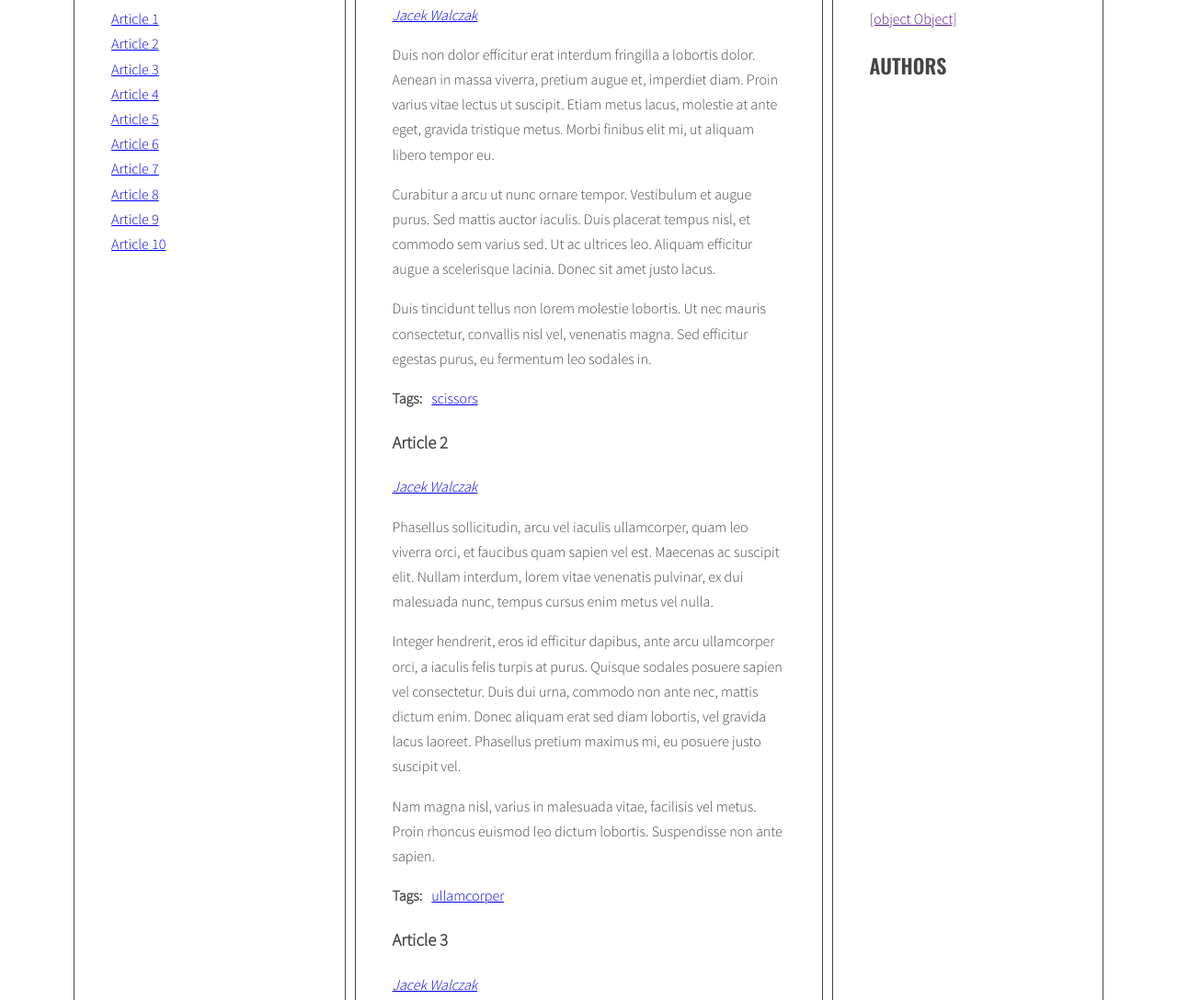
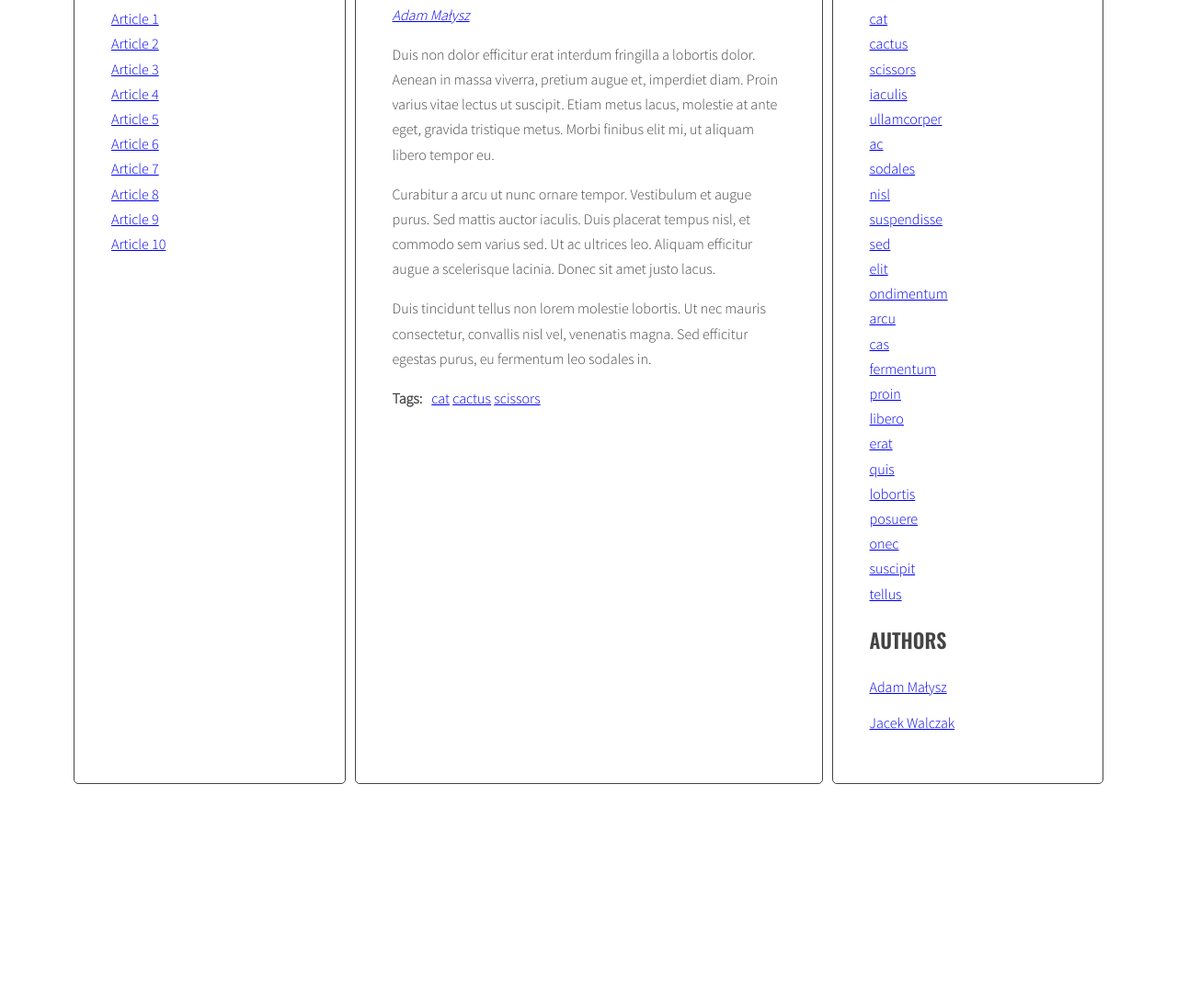
Before and after one commit to Kwiatos493/javascript-blog, a website: page index.html in a window 1280 px wide. Shown: the part 351-1439 px from the top of the page at 92% size. After the commit the page ends 1212 px from the top, so only its background shows below. Drawn offline with nearby package versions, Linux system fonts and the light colour scheme.

Commit message:
zadanie nr 3 poprawa

```diff
--- a/index.html
+++ b/index.html
@@ -15,18 +15,15 @@
                <aside class="sidebar">
                   <h2 class="section-title">All posts</h2>
                   <ul class="list titles">
-
                   </ul>
                </aside>
                <section class="posts">
-              <article class="post active" id="article-1" data-tags="cat cactus scissors" data-author="Jacek Walczak">
+                  <article class="post active" id="article-1" data-tags="cat cactus scissors" data-author="Adam Małysz">
                      <h3 class="post-title">Article 1</h3>
                      <p class="post-author"></p>
                      <div class="post-content">
                         <p>Duis non dolor efficitur erat interdum fringilla a lobortis dolor. Aenean in massa viverra, pretium augue et, imperdiet diam. Proin varius vitae lectus ut suscipit. Etiam metus lacus, molestie at ante eget, gravida tristique metus. Morbi finibus elit mi, ut aliquam libero tempor eu.</p>
-
                         <p>Curabitur a arcu ut nunc ornare tempor. Vestibulum et augue purus. Sed mattis auctor iaculis. Duis placerat tempus nisl, et commodo sem varius sed. Ut ac ultrices leo. Aliquam efficitur augue a scelerisque lacinia. Donec sit amet justo lacus.</p>
-
                         <p>Duis tincidunt tellus non lorem molestie lobortis. Ut nec mauris consectetur, convallis nisl vel, venenatis magna. Sed efficitur egestas purus, eu fermentum leo sodales in.</p>
                      </div>
                      <div class="post-tags">
@@ -35,14 +32,12 @@
                         </ul>
                      </div>
                   </article>
-              <article class="post active" id="article-2" data-tags="vel iaculis ullamcorper" data-author="Jacek Walczak">
+                  <article class="post" id="article-2" data-tags="cactus iaculis ullamcorper" data-author="Jacek Walczak">
                      <h3 class="post-title">Article 2</h3>
                      <p class="post-author"></p>
                      <div class="post-content">
                         <p>Phasellus sollicitudin, arcu vel iaculis ullamcorper, quam leo viverra orci, et faucibus quam sapien vel est. Maecenas ac suscipit elit. Nullam interdum, lorem vitae venenatis pulvinar, ex dui malesuada nunc, tempus cursus enim metus vel nulla.</p>
-
                         <p>Integer hendrerit, eros id efficitur dapibus, ante arcu ullamcorper orci, a iaculis felis turpis at purus. Quisque sodales posuere sapien vel consectetur. Duis dui urna, commodo non ante nec, mattis dictum enim. Donec aliquam erat sed diam lobortis, vel gravida lacus laoreet. Phasellus pretium maximus mi, eu posuere justo suscipit vel.</p>
-
                         <p>Nam magna nisl, varius in malesuada vitae, facilisis vel metus. Proin rhoncus euismod leo dictum lobortis. Suspendisse non ante sapien.</p>
                      </div>
                      <div class="post-tags">
@@ -51,12 +46,11 @@
                         </ul>
                      </div>
                   </article>
-              <article class="post active" id="article-3" data-tags="ac sodales nisl" data-author="Jacek Walczak">
+                  <article class="post" id="article-3" data-tags="ac sodales nisl" data-author="Jacek Walczak">
                      <h3 class="post-title">Article 3</h3>
                      <p class="post-author"></p>
                      <div class="post-content">
                         <p>Mauris vel pellentesque turpis, ac sodales nisl. Quisque iaculis mi velit, ut convallis tellus accumsan a. Quisque iaculis, nisi et dignissim tincidunt, nisl eros euismod nulla, finibus laoreet erat enim posuere elit.</p>
-
                         <p>Aenean at semper urna. Duis vel sapien molestie, egestas diam consequat, molestie nulla. Praesent a malesuada metus. Praesent et tempus leo.</p>
                         <p>Mauris in eleifend neque, vitae eleifend velit. Maecenas purus est, bibendum eget imperdiet id, dictum sed ante. Aenean a magna et eros sagittis aliquet.</p>
                      </div>
@@ -66,14 +60,12 @@
                         </ul>
                      </div>
                   </article>
-              <article class="post active" id="article-4" data-tags="suspendisse sed elit" data-author="Jacek Walczak">
+                  <article class="post" id="article-4" data-tags="suspendisse sed elit" data-author="Adam Małysz">
                      <h3 class="post-title">Article 4</h3>
                      <p class="post-author"></p>
                      <div class="post-content">
                         <p>Morbi vel cursus nulla, vel varius mauris. Suspendisse sed elit sit amet risus faucibus vestibulum ut sit amet purus. Donec orci est, condimentum ut quam quis, scelerisque fringilla ligula.</p>
-
                         <p>Quisque bibendum nisl id quam sagittis, id pretium dolor scelerisque. Suspendisse non odio nec velit dapibus placerat non a libero.</p>
-
                         <p>Vivamus at tristique ex, feugiat sagittis ex. Cras cursus, ipsum et efficitur commodo, urna sapien rutrum magna, quis sodales justo ligula eget nunc. In hac habitasse platea dictumst.</p>
                      </div>
                      <div class="post-tags">
@@ -82,14 +74,12 @@
                         </ul>
                      </div>
                   </article>
-              <article class="post active" id="article-5" data-tags="ondimentum arcu ac" data-author="Jacek Walczak">
+                  <article class="post" id="article-5" data-tags="ondimentum arcu ac" data-author="Jacek Walczak">
                      <h3 class="post-title">Article 5</h3>
                      <p class="post-author"></p>
                      <div class="post-content">
                         <p>Suspendisse sem eros, euismod condimentum arcu ac, consequat fermentum orci. Nam convallis lacus nec interdum vestibulum. Vestibulum luctus, quam eu tristique ornare, lorem nibh sodales enim, vitae tempor dolor ante vitae tortor.</p>
-
                         <p>Duis venenatis metus quis luctus lobortis. In porttitor ipsum eget ligula aliquam ornare. Cras malesuada urna id volutpat sodales.</p>
-
                         <p>Donec lobortis ultricies turpis, eu viverra magna gravida quis. Fusce sit amet pretium nulla. Duis rutrum metus vel libero sodales, pellentesque varius ex pulvinar.</p>
                      </div>
                      <div class="post-tags">
@@ -98,14 +88,12 @@
                         </ul>
                      </div>
                   </article>
-              <article class="post active" id="article-6" data-tags="ondimentum arcu ac" data-author="Jacek Walczak">
+                  <article class="post" id="article-6" data-tags="ondimentum arcu ac" data-author="Jacek Walczak">
                      <h3 class="post-title">Article 6</h3>
                      <p class="post-author"></p>
                      <div class="post-content">
                         <p>Donec posuere iaculis aondimentum arcu ac. Lorem ipsum dolor sit amet, consectetur adipiscing elit. Quisque hendrerit neque nec urna tincidunt, quis vehicula dui vulputate. Morbi est sapien, auctor ut lectus eu, placerat viverra lorem.</p>
-
                         <p>Cras consectetur at erat id accumsan. Suspendisse lacinia in nulla quis vulputate. Nunc vitae consectetur augue. Nam ut vehicula mi. Aliquam tristique, purus in hendrerit porta, elit lectus finibus mi, vel malesuada nisl lectus a libero.</p>
-
                         <p>Nam quis efficitur ante. Sed eget purus quis ex commodo porta eu sit amet dolor. Mauris tellus nisl, dictum nec est vitae, condimentum ornare ante. Fusce ornare hendrerit maximus. In maximus rhoncus justo.</p>
                      </div>
                      <div class="post-tags">
@@ -114,14 +102,12 @@
                         </ul>
                      </div>
                   </article>
-              <article class="post active" id="article-7" data-tags="cas nisl fermentum" data-author="Jacek Walczak">
+                  <article class="post" id="article-7" data-tags="cas cactus fermentum" data-author="Adam Małysz">
                      <h3 class="post-title">Article 7</h3>
                      <p class="post-author"></p>
                      <div class="post-content">
                         <p>Donec eleifend mauris ac nisl fermentum, ac fermentum turpis dignissim. Aliquam diam nisl, imperdiet a varius eget, lobortis sed nisi. Nullam suscipit ipsum sed magna blandit, sed pellentesque urna malesuada.</p>
-
                         <p>Duis vestibulum arcu et lectus viverra porta. Praesent tempor lacus eget quam mattis, sit amet venenatis diam ultrices. Morbi gravida sapien quis ligula tincidunt, vel sagittis erat ultrices.</p>
-
                         <p>Ut orci tellus, laoreet ac diam ut, tempus bibendum nisi. Nam egestas sagittis nibh. Curabitur tristique dui quis egestas pretium. Duis eu felis orci.</p>
                      </div>
                      <div class="post-tags">
@@ -130,14 +116,12 @@
                         </ul>
                      </div>
                   </article>
-              <article class="post active" id="article-8" data-tags="proin libero erat" data-author="Jacek Walczak">
+                  <article class="post" id="article-8" data-tags="proin libero erat" data-author="Jacek Walczak">
                      <h3 class="post-title">Article 8</h3>
                      <p class="post-author"></p>
                      <div class="post-content">
                         <p>Praesent quis imperdiet erat. Curabitur tempor sapien a interdum malesuada. Proin libero erat, sagittis a sollicitudin eget, pulvinar nec risus. Cras et suscipit sem.</p>
-
                         <p>Maecenas consequat diam nec sollicitudin congue. Aenean porttitor porttitor quam, condimentum interdum metus congue sed. Donec at nulla ipsum.</p>
-
                         <p>Mauris non congue dui. Aenean ac eros vitae massa vulputate aliquet ut ac elit. Morbi iaculis auctor nunc aliquet luctus. Nunc tincidunt sem dui, quis interdum leo pellentesque eget. Fusce id leo varius, imperdiet nunc vitae, tristique mi. Mauris quis interdum justo. Mauris auctor purus eu leo faucibus feugiat. Nulla at odio vitae leo semper blandit.</p>
                      </div>
                      <div class="post-tags">
@@ -146,14 +130,12 @@
                         </ul>
                      </div>
                   </article>
-              <article class="post active" id="article-9" data-tags="quis lobortis posuere" data-author="Jacek Walczak">
+                  <article class="post" id="article-9" data-tags="quis lobortis posuere" data-author="Adam Małysz">
                      <h3 class="post-title">Article 9</h3>
                      <p class="post-author"></p>
                      <div class="post-content">
                         <p>Tam et facilisis purus. Donec vulputate est quis lobortis posuere. Nunc vitae lorem ut odio faucibus pulvinar nec in justo. Ut ut ante ac tellus ornare tempus. Nunc maximus, tortor et dictum convallis, nunc libero posuere leo, scelerisque ultrices arcu sapien ut tellus.</p>
-
                         <p>Fusce lacinia augue massa, non tincidunt tortor auctor quis. Vestibulum ut pretium nisl. Etiam id tellus tempus, commodo ligula vehicula, porta magna.</p>
-
                         <p>Donec fringilla blandit dolor vel aliquet. Fusce tortor sapien, lobortis eu vehicula sit amet, dignissim et lectus. In ullamcorper metus vel massa fermentum, at fermentum dui sollicitudin. Nullam lacinia elit vel tortor ullamcorper pulvinar.</p>
                      </div>
                      <div class="post-tags">
@@ -162,14 +144,12 @@
                         </ul>
                      </div>
                   </article>
-              <article class="post active" id="article-10" data-tags="onec suscipit tellus" data-author="Jacek Walczak">
+                  <article class="post" id="article-10" data-tags="onec suscipit tellus" data-author="Jacek Walczak">
                      <h3 class="post-title">Article 10</h3>
                      <p class="post-author"></p>
                      <div class="post-content">
                         <p>Aliquam erat volutpat. Ut non eleifend lectus. Donec suscipit tellus tempor, ornare dui id, hendrerit neque. Phasellus lacinia laoreet dui in luctus. Sed hendrerit, magna sit amet varius tempor, augue augue scelerisque est, non scelerisque mauris libero eu sapien.</p>
-
                         <p>Sed at sapien in quam sollicitudin aliquam. In interdum metus a mi porttitor luctus. Sed commodo, arcu id lacinia posuere, felis elit pharetra urna, at feugiat est orci sit amet libero. Quisque in nisl est. Nullam vehicula at lectus non luctus. Cras aliquam neque magna, at varius nisi egestas ut.</p>
-
                         <p>Rhoncus purus nulla, non auctor lacus placerat ut. Aliquam condimentum eget magna ac gravida. Etiam egestas faucibus urna et finibus. Cras vel tellus vel magna suscipit euismod. Maecenas id arcu ante. Duis iaculis scelerisque erat, at ullamcorper arcu consectetur eu. Fusce aliquam diam at arcu pharetra, vel fermentum nunc lobortis.</p>
                      </div>
                      <div class="post-tags">
@@ -202,14 +182,14 @@
       <script id="template-tag-cloud-link" type="text/x-handlebars-template">
          {{#each tags}}
          <li>
-          <a href="#tag-{{tag}}" class="{{className}}"></a>
+           <a href="#tag-{{tag}}" class="{{className}}">{{tag}}</a>
          </li>
          {{/each}}
       </script>
       <script id="template-author-cloud-link" type="text/x-handlebars-template">
          {{#each authors}}
          <li>
-          <a href="#author-{{author}}"></a>
+           <a href="#author-{{author}}">{{author}}</a>
          </li>
          {{/each}}
       </script>
--- a/js/script.js
+++ b/js/script.js
@@ -1,10 +1,20 @@
 const templates = {
-	articleLink: Handlebars.compile(document.querySelector('#template-article-link').innerHTML),
-	tagLink: Handlebars.compile(document.querySelector('#template-article-tag').innerHTML),
-	articleAuthor: Handlebars.compile(document.querySelector('#template-article-author').innerHTML),
-	tagCloudLink: Handlebars.compile(document.querySelector('#template-tag-cloud-link').innerHTML),
-	authorCloudLink: Handlebars.compile(document.querySelector('#template-author-cloud-link').innerHTML)
-  }
+	articleLink: Handlebars.compile(
+	  document.querySelector("#template-article-link").innerHTML
+	),
+	tagLink: Handlebars.compile(
+	  document.querySelector("#template-article-tag").innerHTML
+	),
+	articleAuthor: Handlebars.compile(
+	  document.querySelector("#template-article-author").innerHTML
+	),
+	tagCloudLink: Handlebars.compile(
+	  document.querySelector("#template-tag-cloud-link").innerHTML
+	),
+	authorCloudLink: Handlebars.compile(
+	  document.querySelector("#template-author-cloud-link").innerHTML
+	),
+  };
 
   const titleClickHandler = function (event) {
 	const clickedElement = this;
@@ -40,7 +50,7 @@ const titleClickHandler = function (event) {
 	optTagsListSelector = ".tags.list",
 	optCloudClassCount = "5",
 	optCloudClassPrefix = "tag-size-",
-	optAuthorsListSelector =".authors.list";
+	optAuthorsListSelector = ".authors.list";
 
   function generateTitleLinks(customSelector = "") {
 	const titleList = document.querySelector(optTitleListSelector);
@@ -56,18 +66,9 @@ const titleClickHandler = function (event) {
 
 	  const articleTitle = article.querySelector(optTitleSelector).innerHTML;
 
-	  const linkHTMLData = {id: articleId, title: articleTitle};
+	  const linkHTMLData = { id: articleId, title: articleTitle };
 	  const linkHTML = templates.articleLink(linkHTMLData);
 	  console.log("link wygenerowany");
-
-	  /* find the title element */
-
-	  /* get the title from the title element */
-
-	  /* create HTML of the link */
-
-	  /* insert link into titleList */
-
 	  html = html + linkHTML;
 	}
 
@@ -83,27 +84,26 @@ const titleClickHandler = function (event) {
   function calculateTagsParams(tags) {
 	const params = { max: 0, min: 999999 };
 
-	for (let tag in tags){
+	for (let tag in tags) {
 	  params.max = Math.max(tags[tag], params.max);
 	  params.min = Math.min(tags[tag], params.min);
-		console.log(tag + ' is used ' + tags[tag] + ' timse ');
+	  console.log(tag + " is used " + tags[tag] + " timse ");
 	}
 
 	return params;
-
   }
 
-  function calculateTagClass(count, params){
+  function calculateTagClass(count, params) {
 	const normalizedCount = count - params.min;
 	const normalizedMax = params.max - params.min;
 	const percentage = normalizedCount / normalizedMax;
-	const classNumber = Math.floor( percentage * (optCloudClassCount - 1) + 1 );
+	const classNumber = Math.floor(percentage * (optCloudClassCount - 1) + 1);
 
 	return optCloudClassPrefix + classNumber;
   }
 
   function generateTags() {
-	const allTags = {tags: []};
+	const allTags = {};
 	const articles = document.querySelectorAll(optArticleSelector);
 
 	for (let article of articles) {
@@ -116,38 +116,43 @@ const titleClickHandler = function (event) {
 	  const articleTagsArray = articleTags.split(" ");
 
 	  for (let tag of articleTagsArray) {
-		console.log(".data-tags");
-
-		const taglinkHTMLData = {id: tag, title: tag};
+		const taglinkHTMLData = { id: tag, title: tag };
 		const tagLinkHTML = templates.tagLink(taglinkHTMLData);
 
-		titleList.innerHTML = tagLinkHTML;
+		html += tagLinkHTML;
 
-		if(!allTags[tag]) {
-
+		if (!allTags[tag]) {
 		  allTags[tag] = 1;
 		} else {
 		  allTags[tag]++;
 		}
 	  }
+
+	  titleList.innerHTML = html;
 	}
 
-	const tagList = document.querySelector('.tags');
+	const tagList = document.querySelector(optTagsListSelector);
+	const tagsParams = calculateTagsParams(allTags);
+	const allTagsData = { tags: [] };
 
-  const tagsParams = calculateTagsParams(allTags);
-  console.log('tagsParams:', tagsParams)
-  const allTagsData = {tags: []};
-
-  for(let tag in allTags){
-	const tagLinkHTML = '<li><a class="' + calculateTagClass(allTags[tag], tagsParams) + '" href="#tag-' + tag + '">' + tag + '</a></li>';
-	console.log('tagLinkHTML:', tagLinkHTML);
+	for (let tag in allTags) {
+	  const tagLinkHTML =
+		'<li><a class="' +
+		calculateTagClass(allTags[tag], tagsParams) +
+		'" href="#tag-' +
+		tag +
+		'">' +
+		tag +
+		"</a></li>";
+	  console.log("tagLinkHTML:", tagLinkHTML);
 	  allTagsData.tags.push({
 		tag: tag,
 		count: allTags[tag],
-		className: calculateTagClass(allTags[tag], tagsParams)
+		className: calculateTagClass(allTags[tag], tagsParams),
 	  });
 	}
-  tagList.innerHTML = '<li><a href="' + '"><span>' + allTags + "</span></a></li>";
+
+	tagList.innerHTML = templates.tagCloudLink(allTagsData);
   }
 
   function tagClickHandler(event) {
@@ -156,18 +161,18 @@ const titleClickHandler = function (event) {
 	const clickedElement = this;
 
 	const href = clickedElement.getAttribute("href");
-
 	const tag = href.replace("#tag-", "");
-
 	const tagLinks = document.querySelectorAll('a.active[href^="#tag-"]');
 
 	for (let tagLink of tagLinks) {
 	  tagLink.classList.remove("active");
 	}
 
-	const tagLinksHref = document.querySelectorAll('a.active[href^="#tag-"]');
+	const tagActiveLinks = document.querySelectorAll(
+	  'a[href^="#tag-' + tag + '"]'
+	);
 
-	for (let tagLink of tagLinks) {
+	for (let tagLink of tagActiveLinks) {
 	  tagLink.classList.add("active");
 	}
 
@@ -175,42 +180,33 @@ const titleClickHandler = function (event) {
   }
 
   function addClickListenersToTags() {
-	const tagsLink = document.querySelectorAll('a.active[href^="#tag-"]');
+	const tagsLink = document.querySelectorAll('a[href^="#tag-"]');
 
 	for (let taglink of tagsLink) {
-	  link.addEventListener("click", tagClickHandler);
+	  taglink.addEventListener("click", tagClickHandler);
 	}
   }
 
   function generateAuthors() {
-	const allAuthors = {authors: []};
+	const allAuthors = { authors: [] };
 	const articles = document.querySelectorAll(optArticleSelector);
 
 	for (let article of articles) {
 	  const authorElement = article.querySelector(optArticleAuthorSelector);
-
-	  let html = "";
-
 	  const author = article.getAttribute("data-author");
-
-	  const authorLinkHTMLData = {author: author};
+	  const authorLinkHTMLData = { author: author };
 	  const authorLinkHTML = templates.articleAuthor(authorLinkHTMLData);
 
+	  if (!allAuthors.authors.find((el) => el.author === author)) {
+		allAuthors.authors.push(authorLinkHTMLData);
+	  }
+
 	  authorElement.innerHTML = authorLinkHTML;
+	}
 
-	}
-	const author = document.querySelector('.author');
-	let allAuthorsHTML = '';
+	const authorCloudLink = document.querySelector(optAuthorsListSelector);
 
-	for(let author in allAuthors){
-		const authorLinkHTML = '<li><a class="' + '" href="#author-' + '</a></li>';
-		console.log('authorLinkHTML:', authorLinkHTML);
-		allAuthors.authors.push({
-			author: author,
-			count: allAuthors[author],
-		  });
-	}
-	author.innerHTML = '<li><a href="' + '"><span>' + allAuthorsHTML + "</span></a></li>";
+	authorCloudLink.innerHTML = templates.authorCloudLink(allAuthors);
   }
 
   function authorClickHandler(event) {
@@ -218,30 +214,30 @@ const titleClickHandler = function (event) {
 
 	const clickedElement = this;
 
-	const author = clickedElement.getAttribute("data-author");
-
-	const hrefAuthor = author.replace("#author", "");
-
+	const href = clickedElement.getAttribute("href");
+	const author = href.replace("#author-", "");
 	const authorLinks = document.querySelectorAll('a.active[href^="#author"]');
 
 	for (let authorLink of authorLinks) {
 	  authorLink.classList.remove("active");
 	}
 
-	const authorHref = document.querySelectorAll('a.active[href^="#author"]');
+	const newAuthorLinks = document.querySelectorAll(
+	  'a[href^="#author' + author + '"]'
+	);
 
-	for (let authorLink of authorLinks) {
+	for (let authorLink of newAuthorLinks) {
 	  authorLink.classList.add("active");
 	}
 
-	generateAuthors('[data-author~="' + author + '"]');
+	generateTitleLinks('[data-author="' + author + '"]');
   }
 
   function addClickListenersToAuthors() {
-	const authorsLink = document.querySelectorAll('a.active[href^="#tag-"]');
+	const authorsLink = document.querySelectorAll('a[href^="#author-"]');
 
 	for (let authorlink of authorsLink) {
-	  link.addEventListener("click", authorClickHandler);
+	  authorlink.addEventListener("click", authorClickHandler);
 	}
   }
 
```
Lines whose indentation alone changed are shown as unchanged.
